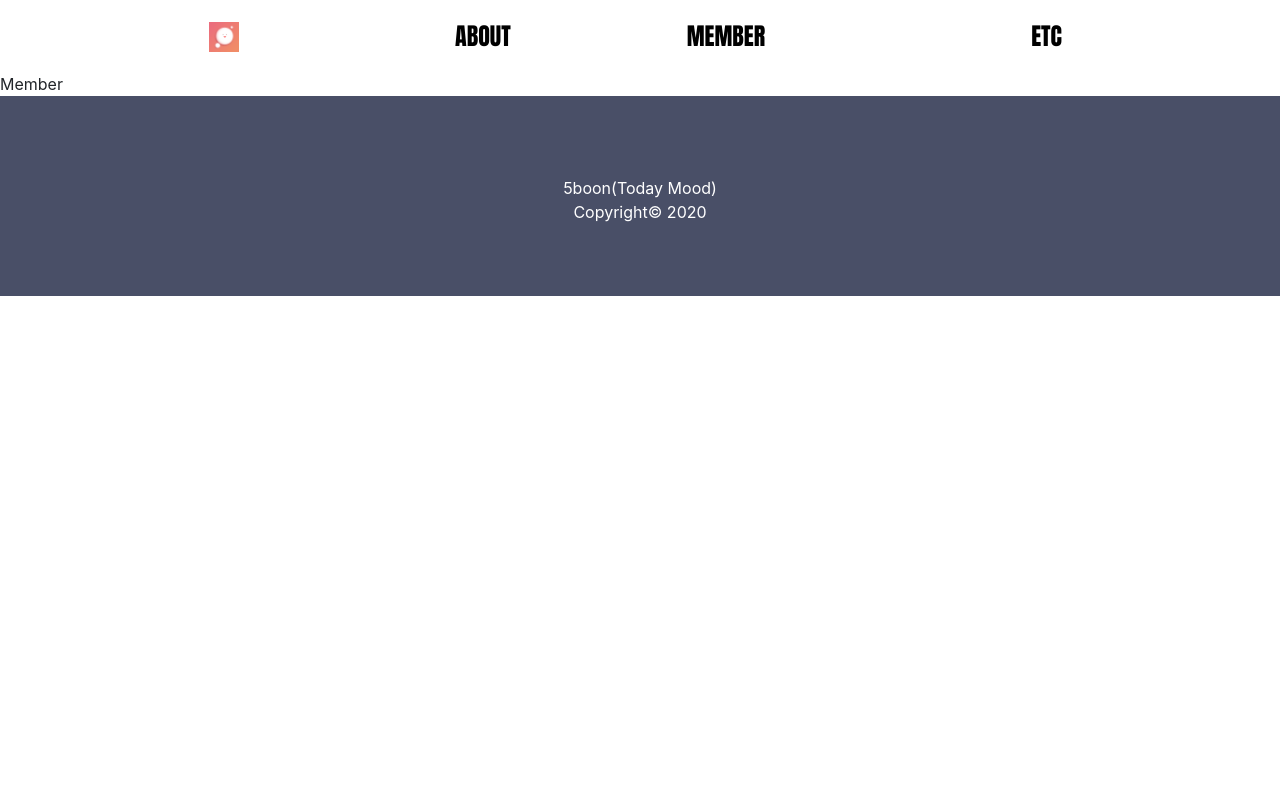
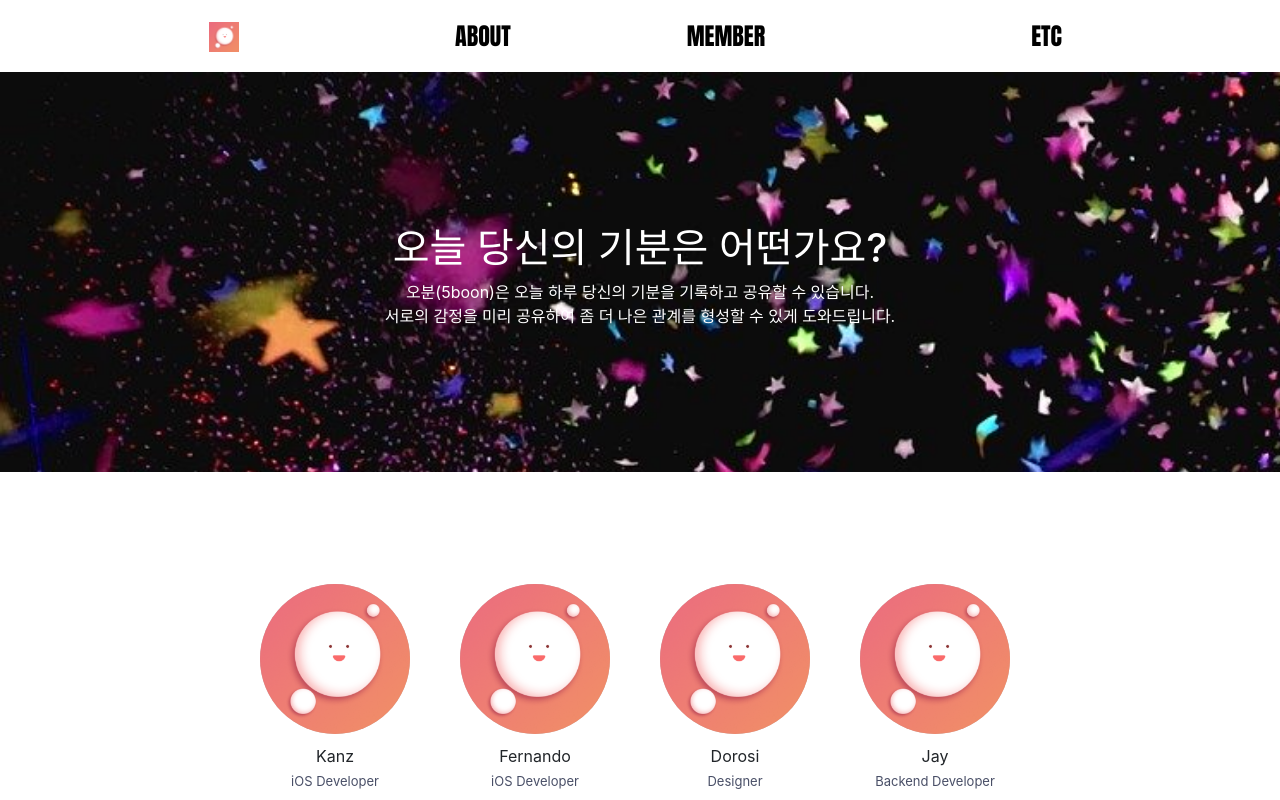
Before and after one commit to 5boon/5boon_web, a Vue app: page /member in a window 1280 px wide. Shown: the top 800 px of the page. Built offline with nearby package versions, Linux system fonts and the light colour scheme.

Commit message:
clean up code

```diff
--- a/src/components/Etc.vue
+++ b/src/components/Etc.vue
@@ -1,15 +1,45 @@
 <template>
-    <div>
-        ETC
+    <div style="text-align: center">
+        <div class="intro">
+            <div style="margin-top: 40px">
+                <h1>
+                    오늘 당신의 기분은 어떤가요?
+                </h1>
+                <span>
+                    오분(5boon)은 오늘 하루 당신의 기분을 기록하고 공유할 수 있습니다.<br>
+                    서로의 감정을 미리 공유하여 좀 더 나은 관계를 형성할 수 있게 도와드립니다.
+                </span>
+            </div>
+        </div>
+        <div class="section1">
+        </div>
     </div>
 </template>
 
 <script>
     export default {
-        name: "Etc"
+        name: "Etc",
     }
 </script>
 
 <style scoped>
+    .intro {
+        padding: 7em 0 3em 0;
+		position: relative;
+        height: 400px;
+        width: auto;
+        background-image: url("../images/about-baner.jpg") ;
+        background-size: 2200px;
+        color: white;
+    }
+
+    .section1{
+        margin-left: 200px;
+        padding: 7em 10em 3em 0;
+		position: relative;
+        height: 400px;
+        width: auto;
+    }
+
 
 </style>
--- a/src/components/MainBanner.vue
+++ b/src/components/MainBanner.vue
@@ -38,7 +38,7 @@
 
 <script>
 export default {
-  name: 'Home',
+  name: 'MainBanner',
   props: {
     msg: String
   }
--- a/src/components/Member.vue
+++ b/src/components/Member.vue
@@ -1,6 +1,46 @@
 <template>
-    <div>
-        Member
+    <div style="text-align: center">
+        <div class="intro">
+            <div style="margin-top: 40px">
+                <h1>
+                    오늘 당신의 기분은 어떤가요?
+                </h1>
+                <span>
+                    오분(5boon)은 오늘 하루 당신의 기분을 기록하고 공유할 수 있습니다.<br>
+                    서로의 감정을 미리 공유하여 좀 더 나은 관계를 형성할 수 있게 도와드립니다.
+                </span>
+            </div>
+        </div>
+        <div class="section1">
+            <div style="width: 150px; margin-right: 50px; display: inline-block">
+                <div class="box" style="background: #BDBDBD; margin-bottom: 10px">
+                    <img class="profile" alt="mood color" src="../images/5boon_icon.png">
+                </div>
+                <span style="">Kanz</span><br>
+                <span style="font-size: small; color: #494F67">iOS Developer</span>
+            </div>
+            <div style="width: 150px; margin-right: 50px; display: inline-block">
+                <div class="box" style="background: #BDBDBD; margin-bottom: 10px">
+                    <img class="profile" alt="mood color" src="../images/5boon_icon.png">
+                </div>
+                <span style="">Fernando</span><br>
+                <span style="font-size: small; color: #494F67">iOS Developer</span>
+            </div>
+            <div style="width: 150px; margin-right: 50px; display: inline-block">
+                <div class="box" style="background: #BDBDBD; margin-bottom: 10px">
+                    <img class="profile" alt="mood color" src="../images/5boon_icon.png">
+                </div>
+                <span style="">Dorosi</span><br>
+                <span style="font-size: small; color: #494F67">Designer</span>
+            </div>
+            <div style="width: 150px; margin-right: 50px; display: inline-block">
+                <div class="box" style="background: #BDBDBD; margin-bottom: 10px">
+                    <img class="profile" alt="mood color" src="../images/5boon_icon.png">
+                </div>
+                <span style="">Jay</span><br>
+                <span style="font-size: small; color: #494F67">Backend Developer</span>
+            </div>
+        </div>
     </div>
 </template>
 
@@ -11,5 +51,34 @@
 </script>
 
 <style scoped>
+    .intro {
+        padding: 7em 0 3em 0;
+		position: relative;
+        height: 400px;
+        width: auto;
+        background-image: url("../images/about-baner.jpg") ;
+        background-size: 2200px;
+        color: white;
+    }
 
+    .section1{
+        margin-left: 200px;
+        padding: 7em 10em 3em 0;
+		position: relative;
+        height: 400px;
+        width: auto;
+    }
+
+    .box {
+        width: 150px;
+        height: 150px;
+        border-radius: 70%;
+        overflow: hidden;
+    }
+
+    .profile {
+        width: 100%;
+        height: 100%;
+        object-fit: cover;
+    }
 </style>
--- a/src/components/Section2.vue
+++ b/src/components/Section2.vue
@@ -11,7 +11,7 @@
                 img-height="480"
                 style="text-shadow: 1px 1px 2px #333;"
             >
-                <!-- key값이 유니크 하지 않으면 에러가남   -->
+                <!-- key 값이 유니크 하지 않으면 에러가남   -->
                 <div><img src="../assets/logo.png" height="200" width="200"/>
                     <!-- Duplicate keys detected: { key }. This may cause an update error. -->
                     <b-carousel-slide
@@ -33,12 +33,12 @@
             return {
                 items: [1, 2, 3, 4],
                 imgList: [
-                    {url: require('../images/good_app.png'), alt: 'I love you nature'},
-                    {url: require('../images/best_app.png'), alt: 'Now with dog - Rosé'},
-                    {url: require('../images/soso_app.png'), alt: 'Jeg er i Danmark'},
-                    {url: require('../images/mope_app.png'), alt: 'Badabimbadabum'},
-                    {url: require('../images/bad_app.png'), alt: 'I love you nature'},
-                    {url: require('../images/worst_app.png'), alt: 'Now with dog - Rosé'}
+                    {url: require('../images/good_app.png'), alt: 'good'},
+                    {url: require('../images/best_app.png'), alt: 'best'},
+                    {url: require('../images/soso_app.png'), alt: 'soso'},
+                    {url: require('../images/mope_app.png'), alt: 'mope'},
+                    {url: require('../images/bad_app.png'), alt: 'bad'},
+                    {url: require('../images/worst_app.png'), alt: 'worst'}
                 ]
             }
         },
```
